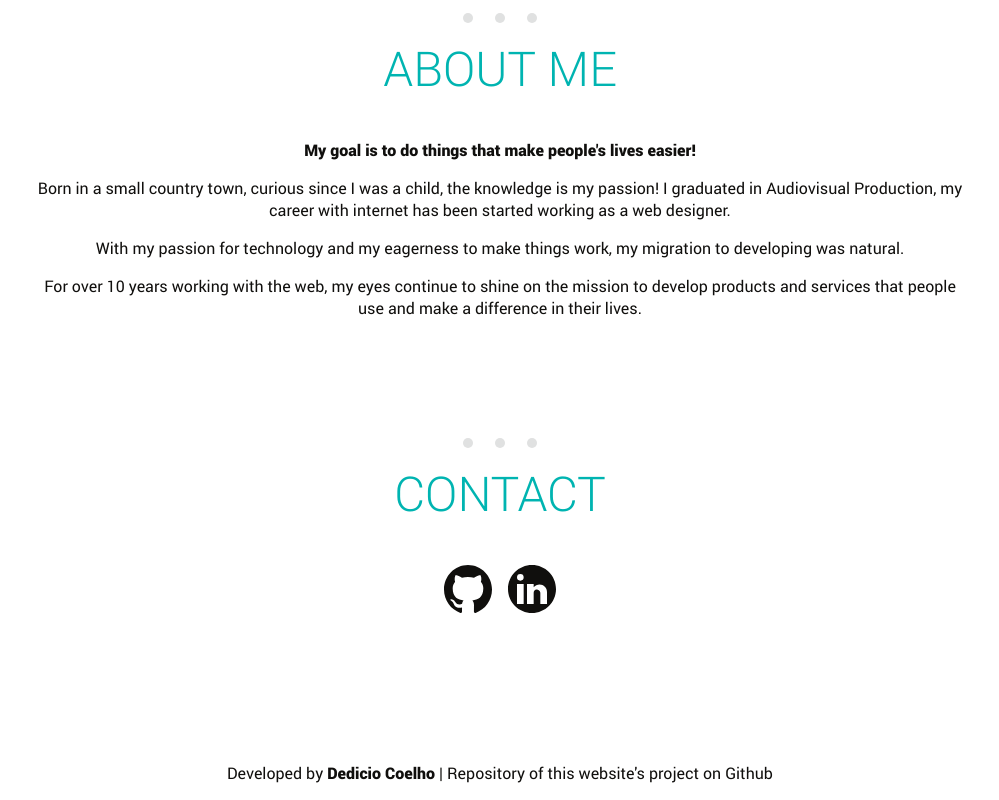
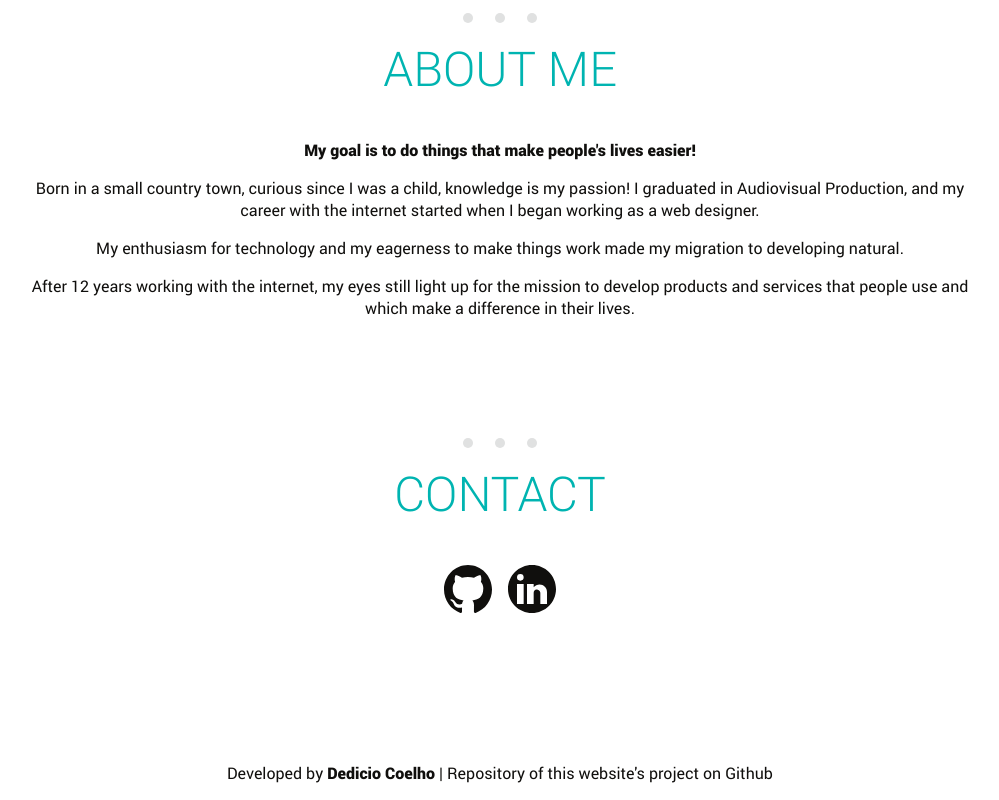
Before and after one commit to dedicio/dedicio-site-2021, a Next.js app: page /en in a window 1280 px wide. Shown: the part 1265-2065 px from the top of the page, without its empty margins (140-1139 px from the left). Built offline with nearby package versions, Linux system fonts and the light colour scheme; no server answers.

Commit message:
fix: improving translate

```diff
--- a/components/about.jsx
+++ b/components/about.jsx
@@ -10,19 +10,19 @@ const About = (props) => {
         ? <div>
             <p><strong>My goal is to do things that make people&apos;s lives easier!</strong></p>
 
-            <p>Born in a small country town, curious since I was a child, the knowledge is my passion! I graduated in Audiovisual Production, my career with internet has been started working as a web designer.</p>
+            <p>Born in a small country town, curious since I was a child, knowledge is my passion! I graduated in Audiovisual Production, and my career with the internet started when I began working as a web designer.</p>
 
-            <p>With my passion for technology and my eagerness to make things work, my migration to developing was natural.</p>
+            <p>My enthusiasm for technology and my eagerness to make things work made my migration to developing natural.</p>
 
-            <p>For over 10 years working with the web, my eyes continue to shine on the mission to develop products and services that people use and make a difference in their lives.</p>
+            <p>After 12 years working with the internet, my eyes still light up for  the mission to develop products and services that people use and which make a difference in their lives.</p>
           </div>
 
         : <div>
             <p><strong>Meu objetivo é fazer coisas que facilitem a vida das pessoas!</strong></p>
 
-            <p>Nascido em uma cidadezinha pequena do interior, curioso desde criança, o conhecimento é minha paixão! Sou formado em Produção Audiovisual, minha carreira com web se iniciou trabalhando como web designer.</p>
+            <p>Nascido em uma cidadezinha pequena do interior, curioso desde criança, conhecimento é minha paixão! Sou formado em Produção Audiovisual, minha carreira com web se iniciou trabalhando como web designer.</p>
 
-            <p>Com minha paixão por tecnologia e meu anseio por fazer as coisas funcionarem, foi natural a minha migração para o desenvolvimento.</p>
+            <p>Com minha atração por tecnologia e meu anseio por fazer as coisas funcionarem, foi natural a minha migração para o desenvolvimento.</p>
 
             <p>Há mais de 10 anos trabalhando com web, meus olhos continuam brilhando na missão de desenvolver produtos e serviços que as pessoas usem e façam diferença na vida delas.</p>
           </div>
```
